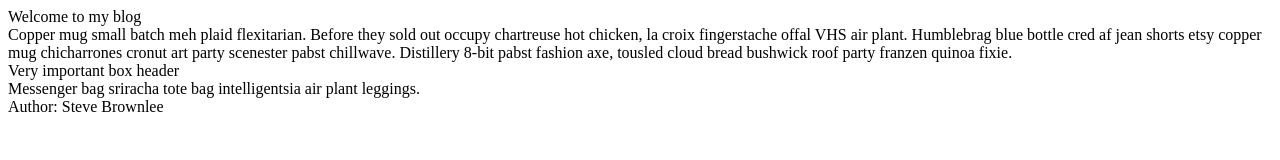
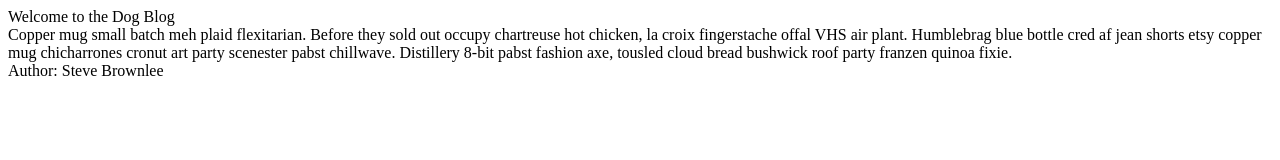
Before and after one commit to asiamcarter/B3CH1-identifyingDOMComponents, a plain HTML site: page index.html in a window 1280 px wide. Drawn offline with Linux system fonts and the light colour scheme.

Commit message:
completed assignment

```diff
--- a/blog.js
+++ b/blog.js
@@ -0,0 +1,36 @@
+
+// Use JavaScript to obtain a reference to the first section with the class of article_header and change its text with the textContent property to "Welcome to the {insert your name here} blog"
+
+var header = document.querySelector(".article__header")
+header.textContent = "Welcome to the Dog Blog"
+
+
+
+// Use JavaScript to obtain a reference to all article__header elements
+// and change their classList property value to article__header__important.
+
+var classChange = document.querySelectorAll(".article__header")
+
+for (i = 0; i < classChange.length; i++) {
+    classChange[i].classList.remove("article__header")
+    classChange[i].classList.add("article__header__important")
+
+
+}
+
+
+
+
+// Obtain a reference the element with a class of dashed and remove it.
+
+var removeDashed = document.querySelector(".dashed")
+removeDashed.parentNode.removeChild(removeDashed);
+
+
+
+
+
+
+// Obtain a reference the element with a class of article_footer and add the class of goldenrod it.
+var addGoldenrod = document.querySelector(".article__footer")
+addGoldenrod.classList.add("goldenrod")
--- a/index.html
+++ b/index.html
@@ -31,5 +31,6 @@
           Author: Steve Brownlee
         </section>
       </article>
+      <script src ="blog.js"></script>
 </body>
 </html>
```
